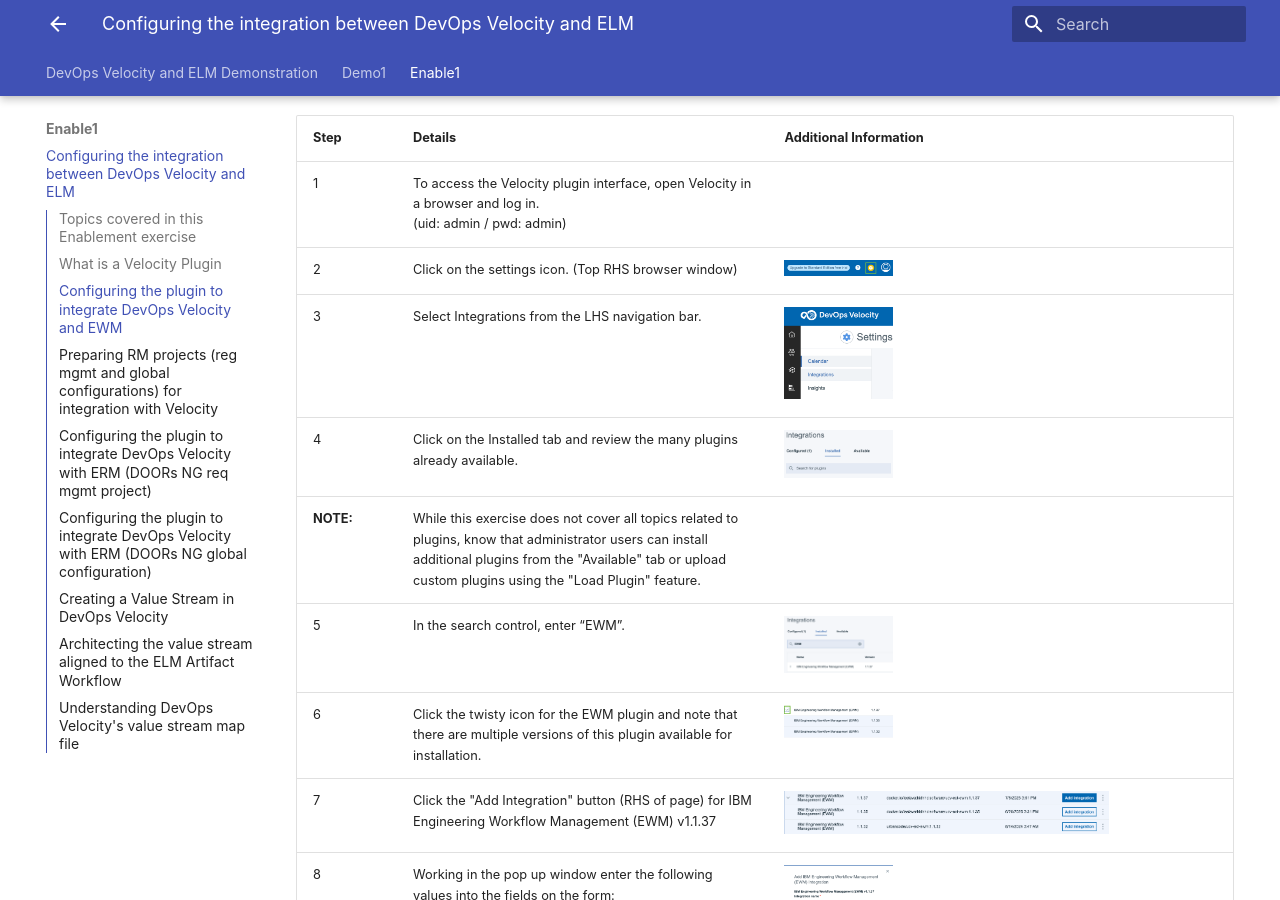
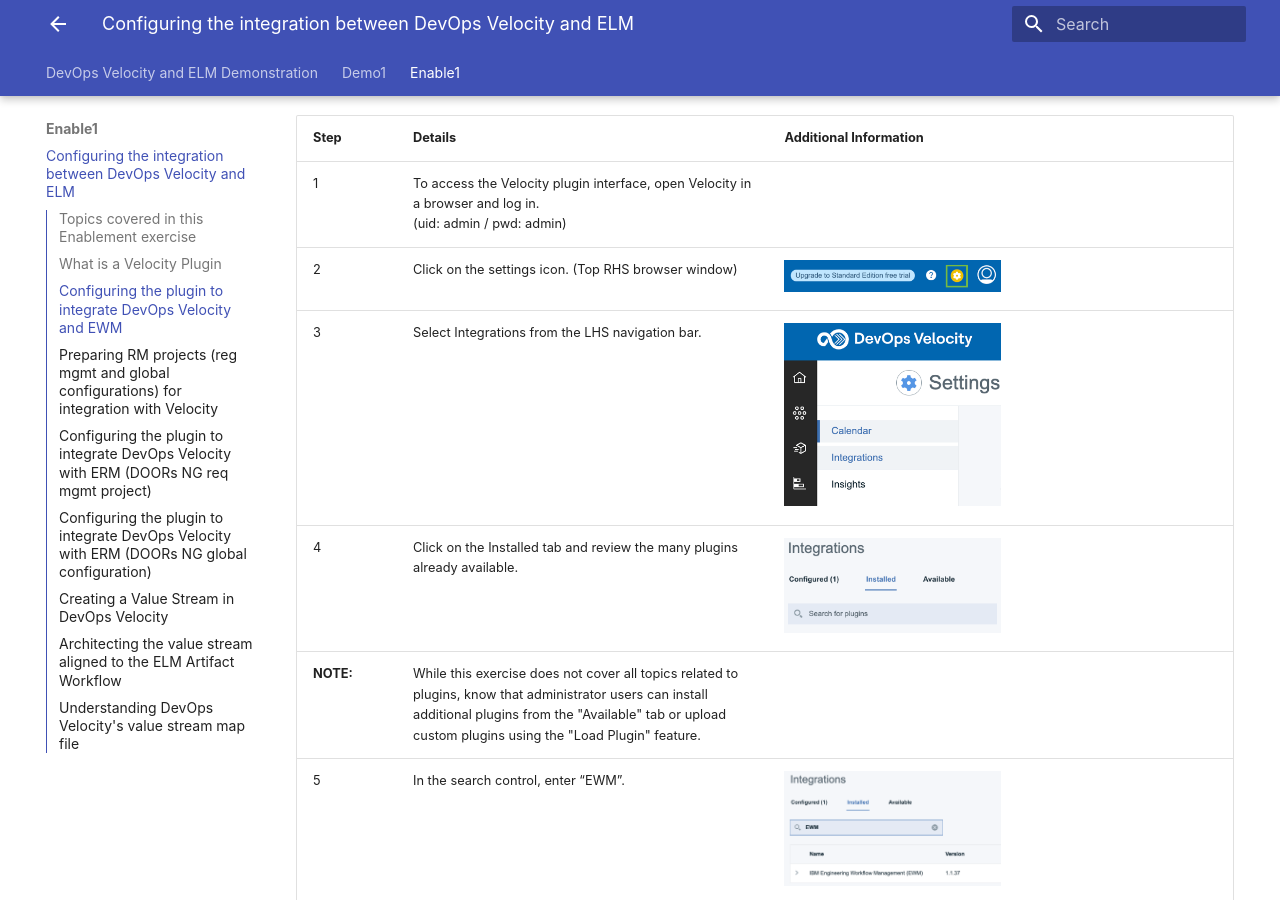
Before and after one commit to DevOpsAutomationLabs/ELM_Velocity, an MkDocs documentation site: the page built from docs/enable1/index.md, in a window 1280 px wide and 900 px high, scrolled down 1553 px. Built offline with MkDocs 1.6.1 and Material for MkDocs 9.7.7, drawn with Linux system fonts in a browser that asks for light colours.

Commit message:
Update index.md

```diff
--- a/docs/enable1/index.md
+++ b/docs/enable1/index.md
@@ -35,14 +35,14 @@
 | **Step** | **Details**  | **Additional Information** |
 | ------------- | ------------- | ------------- |
 | 1 | To access the Velocity plugin interface, open Velocity in a browser and log in. <br/> (uid: admin / pwd: admin) |   |
-| 2 | Click on the settings icon. (Top RHS browser window) | <img src="media/settings_orientation.png" alt="settings icon orientation" style="width:25%; height:auto;"> |
-| 3 | Select Integrations from the LHS navigation bar. | <img src="media/integrations.png" alt="integrations orientation" style="width:25%; height:auto;"> |
-| 4 | Click on the Installed tab and review the many plugins already available. | <img src="media/integrations_image.png" alt="integrations" style="width:25%; height:auto;"> |
+| 2 | Click on the settings icon. (Top RHS browser window) | <img src="media/settings_orientation.png" alt="settings icon orientation" style="width:50%; height:auto;"> |
+| 3 | Select Integrations from the LHS navigation bar. | <img src="media/integrations.png" alt="integrations orientation" style="width:50%; height:auto;"> |
+| 4 | Click on the Installed tab and review the many plugins already available. | <img src="media/integrations_image.png" alt="integrations" style="width:50%; height:auto;"> |
 | **NOTE:** | While this exercise does not cover all topics related to plugins, know that administrator users can install additional plugins from the "Available" tab or upload custom plugins using the "Load Plugin" feature. |  |
-| 5 | In the search control, enter “EWM”. | <img src="media/search.png" alt="search" style="width:25%; height:auto;"> |
-| 6 | Click the twisty icon for the EWM plugin and note that there are multiple versions of this plugin available for installation. | <img src="media/ewm_plugins.png" alt="ewm plugins" style="width:25%; height:auto;"> |
-| 7 | Click the "Add Integration" button (RHS of page) for IBM Engineering Workflow Management (EWM) v1.1.37 | <img src="media/add_ewm.png" alt="add ewm integration" style="width:75%; height:auto;"> |
-| 8 | Working in the pop up window enter the following values into the fields on the form: <br/> **Integration name:** EWM(JKEBanking)<br/> TODO: **Server URL:** need to update<br/> **Projects (Comma Separated List):** JKE Banking (Change Management)<br/> **User ID:** sysadmin<br/> **Password:** passw0rd<br/> **Show hidden properties:** enabled<br/> **Logging level:** ALL<br/>  | <img src="media/ewm_setup.png" alt="ewm integration" style="width:25%; height:auto;"> |
+| 5 | In the search control, enter “EWM”. | <img src="media/search.png" alt="search" style="width:50%; height:auto;"> |
+| 6 | Click the twisty icon for the EWM plugin and note that there are multiple versions of this plugin available for installation. | <img src="media/ewm_plugins.png" alt="ewm plugins" style="width:50%; height:auto;"> |
+| 7 | Click the "Add Integration" button (RHS of page) for IBM Engineering Workflow Management (EWM) v1.1.37 | <img src="media/add_ewm.png" alt="add ewm integration" style="width:100%; height:auto;"> |
+| 8 | Working in the pop up window enter the following values into the fields on the form: <br/> **Integration name:** EWM(JKEBanking)<br/> TODO: **Server URL:** need to update<br/> **Projects (Comma Separated List):** JKE Banking (Change Management)<br/> **User ID:** sysadmin<br/> **Password:** passw0rd<br/> **Show hidden properties:** enabled<br/> **Logging level:** ALL<br/>  | <img src="media/ewm_setup.png" alt="ewm integration" style="width:50%; height:auto;"> |
 
 [Return to List of Topics](#topics-covered-in-this-enablement-exercise)
 <br/>
```
